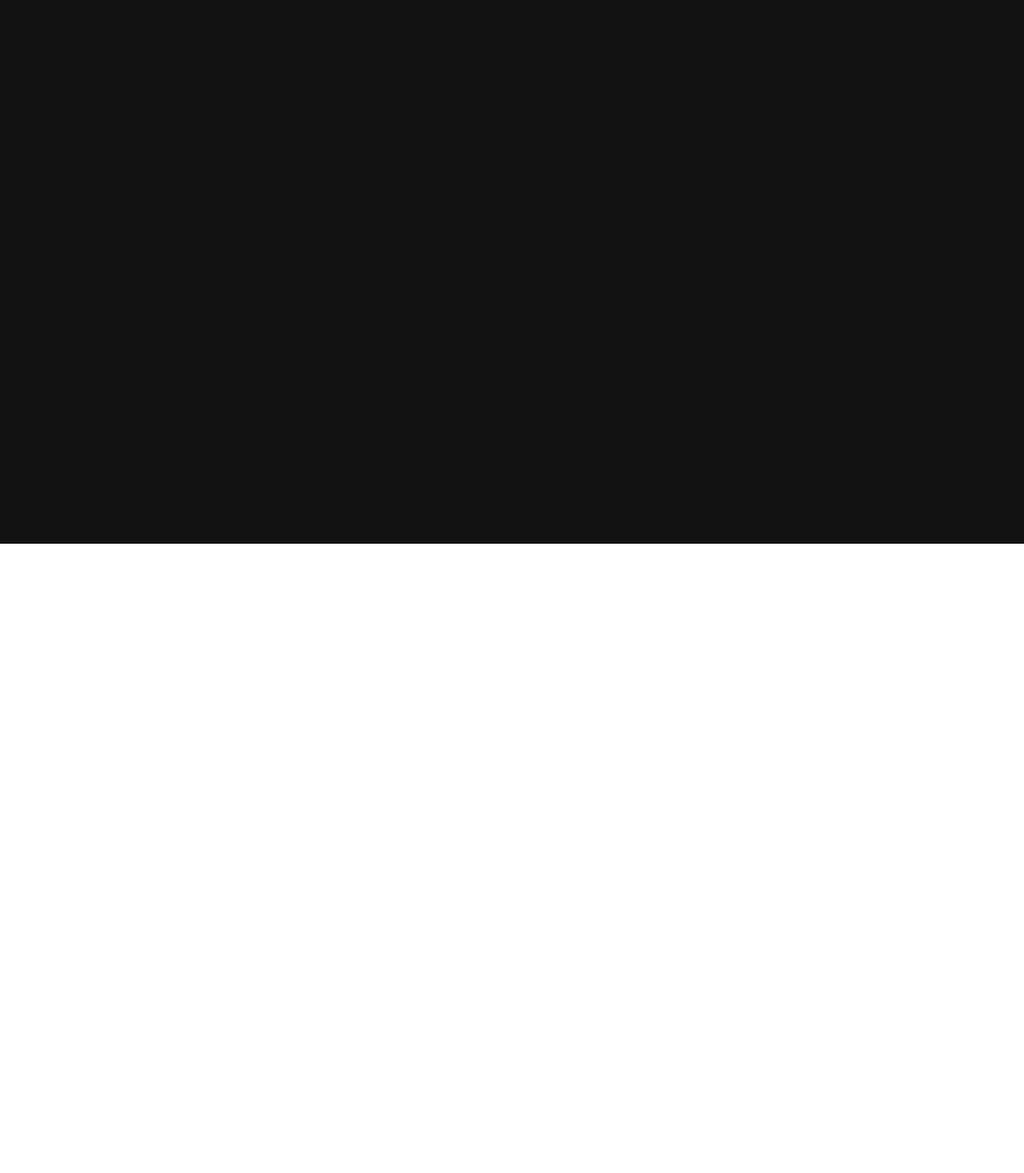
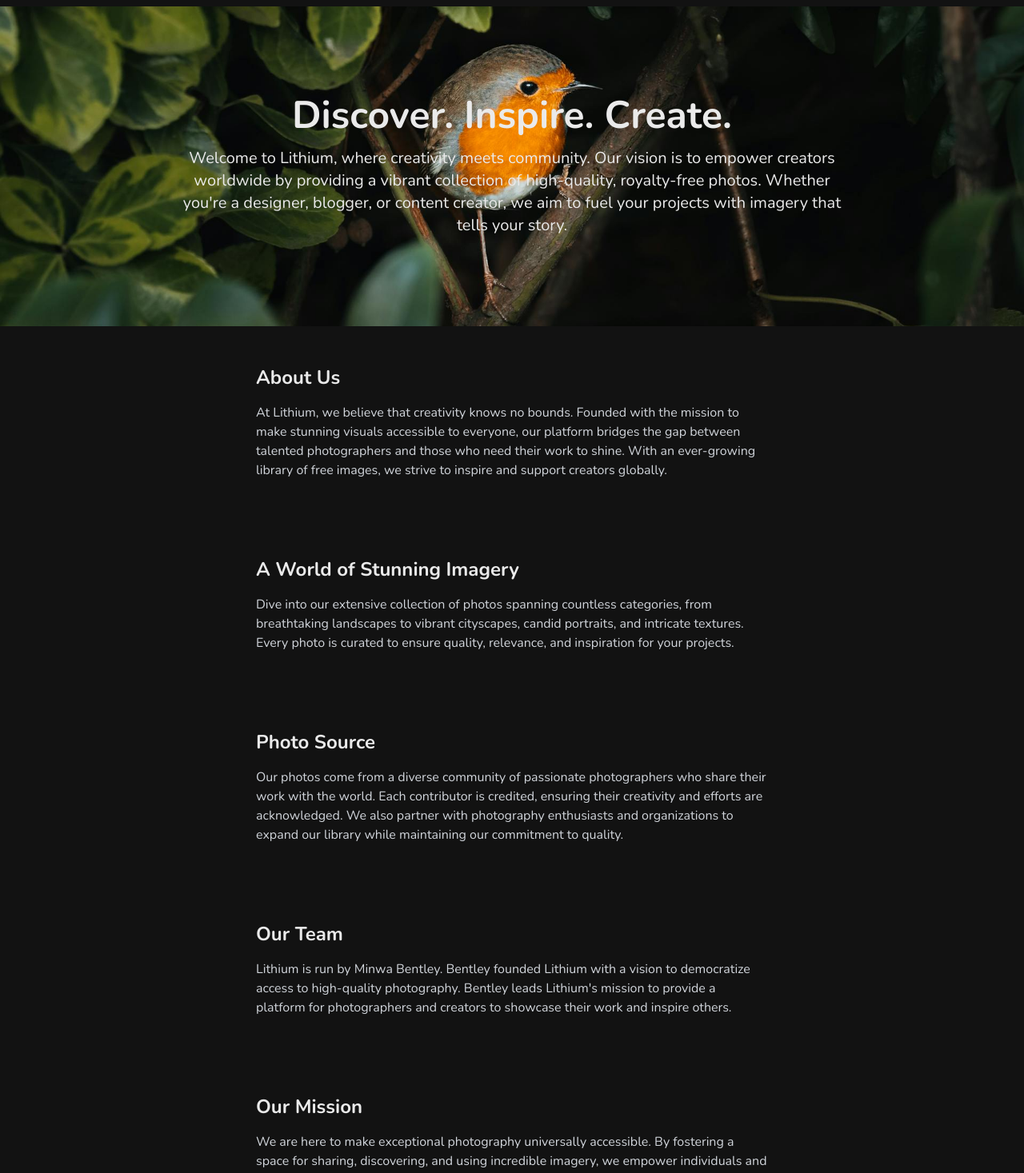
Before and after one commit to bentleyminwa/lithium, a React (Vite) app: page /about in a window 1280 px wide. Shown: the part 120-1587 px from the top of the page at 80% size. Before the commit the page ends 800 px from the top, so only its background shows below. Built offline with nearby package versions, Linux system fonts and the light colour scheme.

Commit message:
feat: enhance About page with new content and background image

```diff
--- a/src/pages/About/About.tsx
+++ b/src/pages/About/About.tsx
@@ -1,4 +1,32 @@
 import { motion } from "framer-motion";
+
+const aboutData = [
+  {
+    title: "About Us",
+    content:
+      "At Lithium, we believe that creativity knows no bounds. Founded with the mission to make stunning visuals accessible to everyone, our platform bridges the gap between talented photographers and those who need their work to shine. With an ever-growing library of free images, we strive to inspire and support creators globally.",
+  },
+  {
+    title: "A World of Stunning Imagery",
+    content:
+      "Dive into our extensive collection of photos spanning countless categories, from breathtaking landscapes to vibrant cityscapes, candid portraits, and intricate textures. Every photo is curated to ensure quality, relevance, and inspiration for your projects.",
+  },
+  {
+    title: "Photo Source",
+    content:
+      "Our photos come from a diverse community of passionate photographers who share their work with the world. Each contributor is credited, ensuring their creativity and efforts are acknowledged. We also partner with photography enthusiasts and organizations to expand our library while maintaining our commitment to quality.",
+  },
+  {
+    title: "Our Team",
+    content:
+      "Lithium is run by Minwa Bentley. Bentley founded Lithium with a vision to democratize access to high-quality photography. Bentley leads Lithium's mission to provide a platform for photographers and creators to showcase their work and inspire others.",
+  },
+  {
+    title: "Our Mission",
+    content:
+      "We are here to make exceptional photography universally accessible. By fostering a space for sharing, discovering, and using incredible imagery, we empower individuals and businesses to create, connect, and inspire.",
+  },
+];
 
 const PageVariants = {
   hidden: {
@@ -31,8 +59,28 @@ const About = () => {
       initial="hidden"
       animate="visible"
       exit="exit"
+      className="pt-32"
     >
-      About Page
+      <div className="bg-about-pattern bg-cover bg-center bg-no-repeat h-[50vh] text-center pt-28">
+        <h1 className="text-3xl md:text-4xl xl:text-5xl font-bold">
+          Discover. Inspire. Create.
+        </h1>
+        <p className="w-2/3 mx-auto mt-4 text-base md:text-lg xl:text-xl text-wrap">
+          Welcome to Lithium, where creativity meets community. Our vision is to
+          empower creators worldwide by providing a vibrant collection of
+          high-quality, royalty-free photos. Whether you're a designer, blogger,
+          or content creator, we aim to fuel your projects with imagery that
+          tells your story.
+        </p>
+      </div>
+      <div>
+        {aboutData.map((item, index) => (
+          <div key={index} className="w-10/12 md:w-4/12 lg:w-1/2 mx-auto py-12">
+            <h2 className="text-2xl font-bold mb-4">{item.title}</h2>
+            <p className="text-base text-gray-300">{item.content}</p>
+          </div>
+        ))}
+      </div>
     </motion.div>
   );
 };
--- a/tailwind.config.js
+++ b/tailwind.config.js
@@ -6,6 +6,7 @@ export default {
       backgroundImage: {
         "hero-pattern": "url('/src/assets/images/hero.jpg')",
         "search-pattern": "url('/src/assets/images/search.jpg')",
+        "about-pattern": "url('/src/assets/images/about.jpg')",
       },
       fontFamily: {
         nunito: ["Nunito", "serif"],
```
Also changed, not shown: src/assets/images/about.jpg (added).
